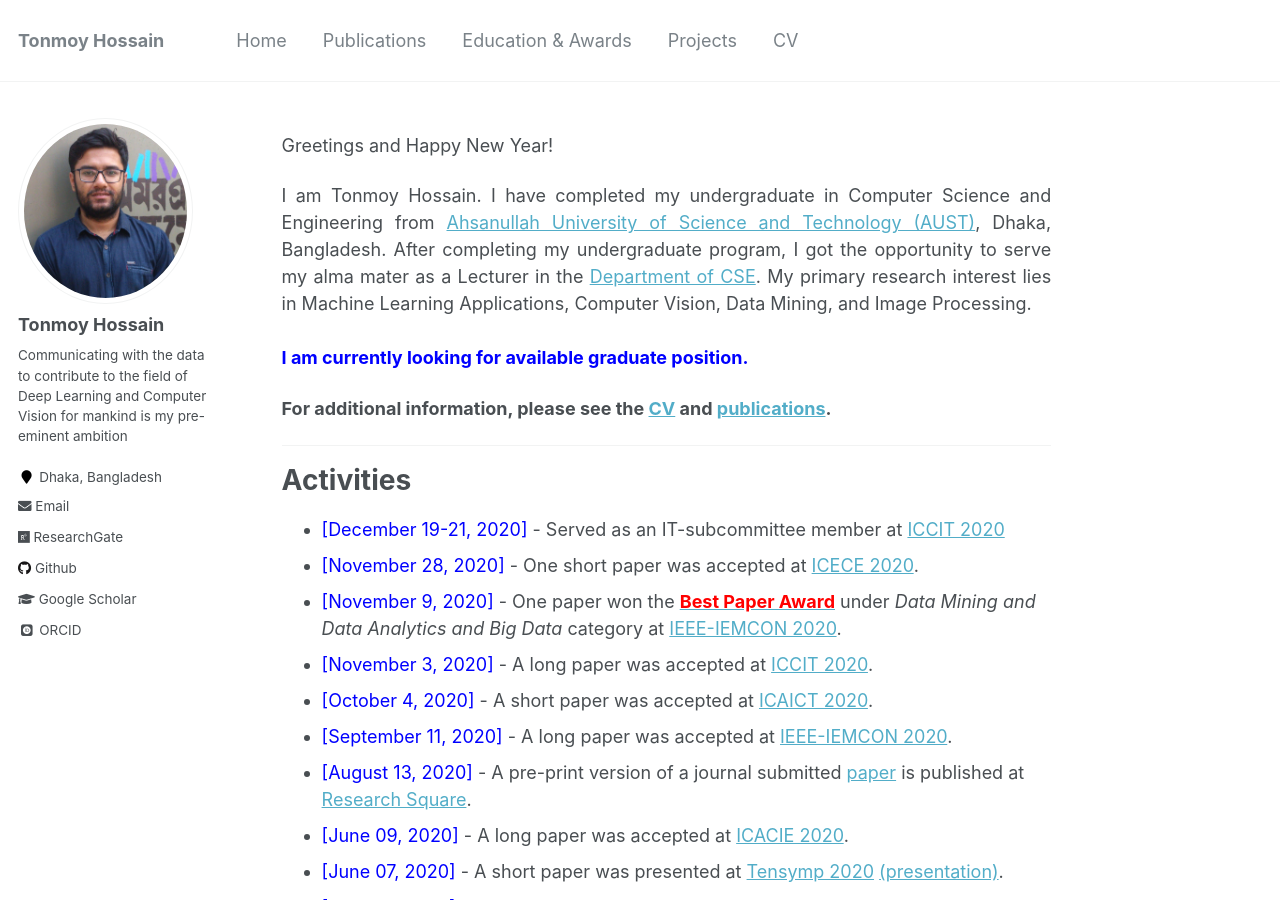
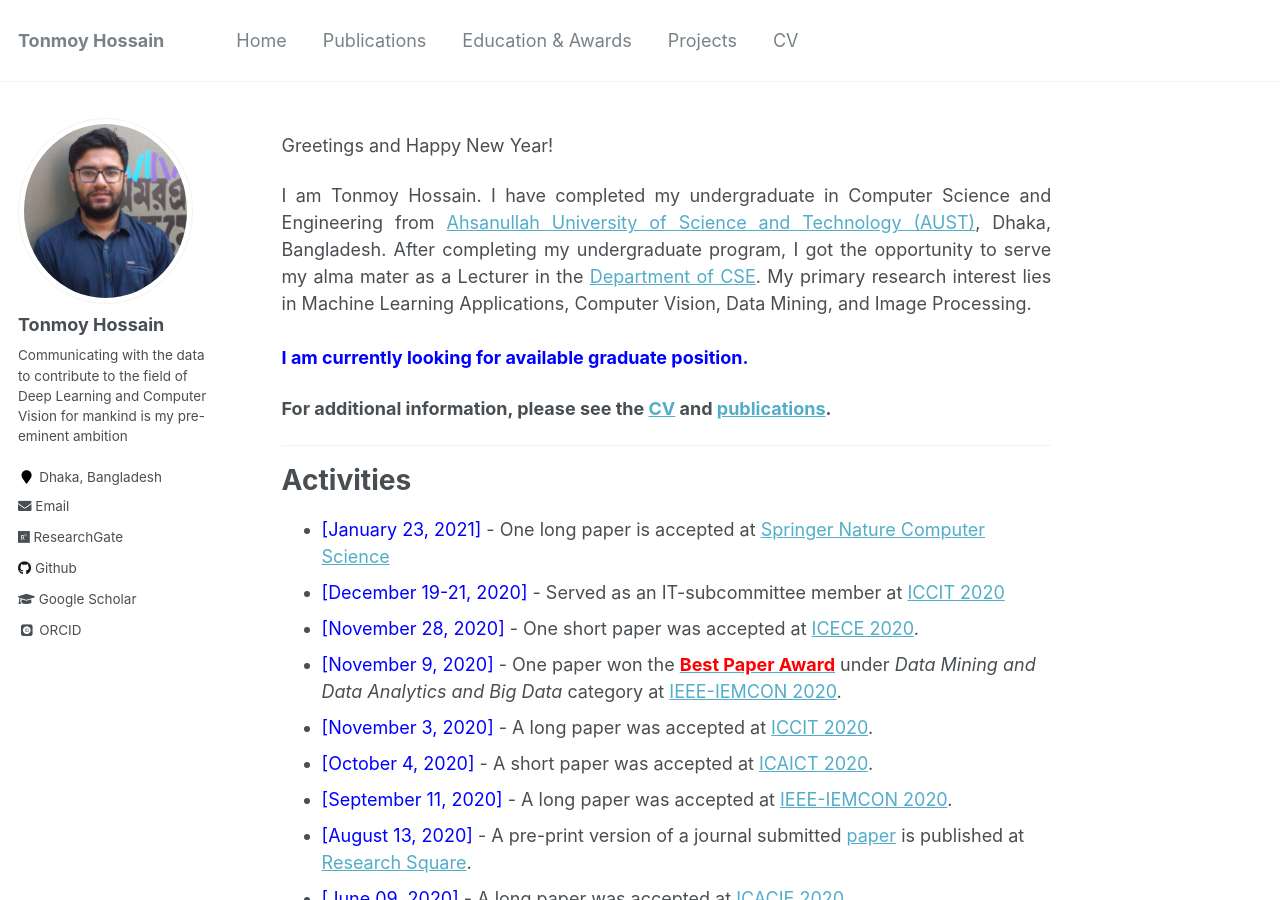
Before and after one commit to shaeekh/shaeekh.github.io, a Jekyll site: the page built from _pages/about.md, in a window 1280 px wide and 900 px high. Built offline with Jekyll 4.4.1, drawn with Linux system fonts in a browser that asks for light colours; some web fonts are replaced.

Commit message:
Update about.md

```diff
--- a/_pages/about.md
+++ b/_pages/about.md
@@ -24,6 +24,7 @@ I am Tonmoy Hossain. I have completed my undergraduate in Computer Science and E
 
 # Activities
 
+* <span style="color:Blue"> [January 23, 2021] </span> - One long paper is accepted at [Springer Nature Computer Science](https://www.springer.com/journal/42979)
 * <span style="color:Blue"> [December 19-21, 2020] </span> - Served as an IT-subcommittee member at [ICCIT 2020](http://iccit.org.bd/2020/)
 * <span style="color:Blue"> [November 28, 2020] </span> - One short paper was accepted at [ICECE 2020](http://icece.buet.ac.bd/2020/).
 * <span style="color:Blue"> [November 9, 2020] </span> - One paper won the [<span style ="color:Red">**Best Paper Award**</span>](https://tonmoy-hossain.github.io/files/Best_Paper_Award.png) under <i>Data Mining and Data Analytics and Big Data</i> category at [IEEE-IEMCON 2020](https://ieee-iemcon.org/).
```
